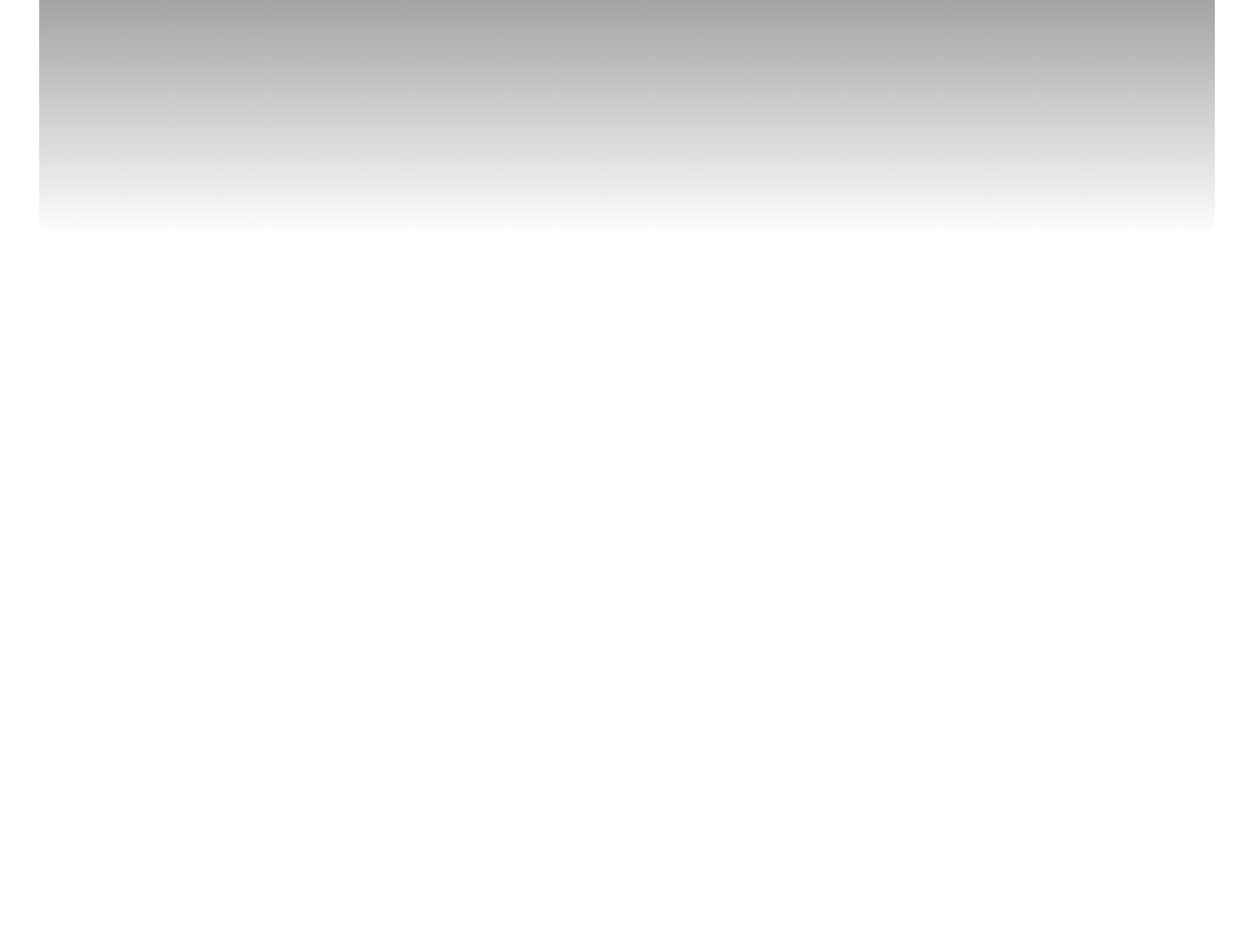
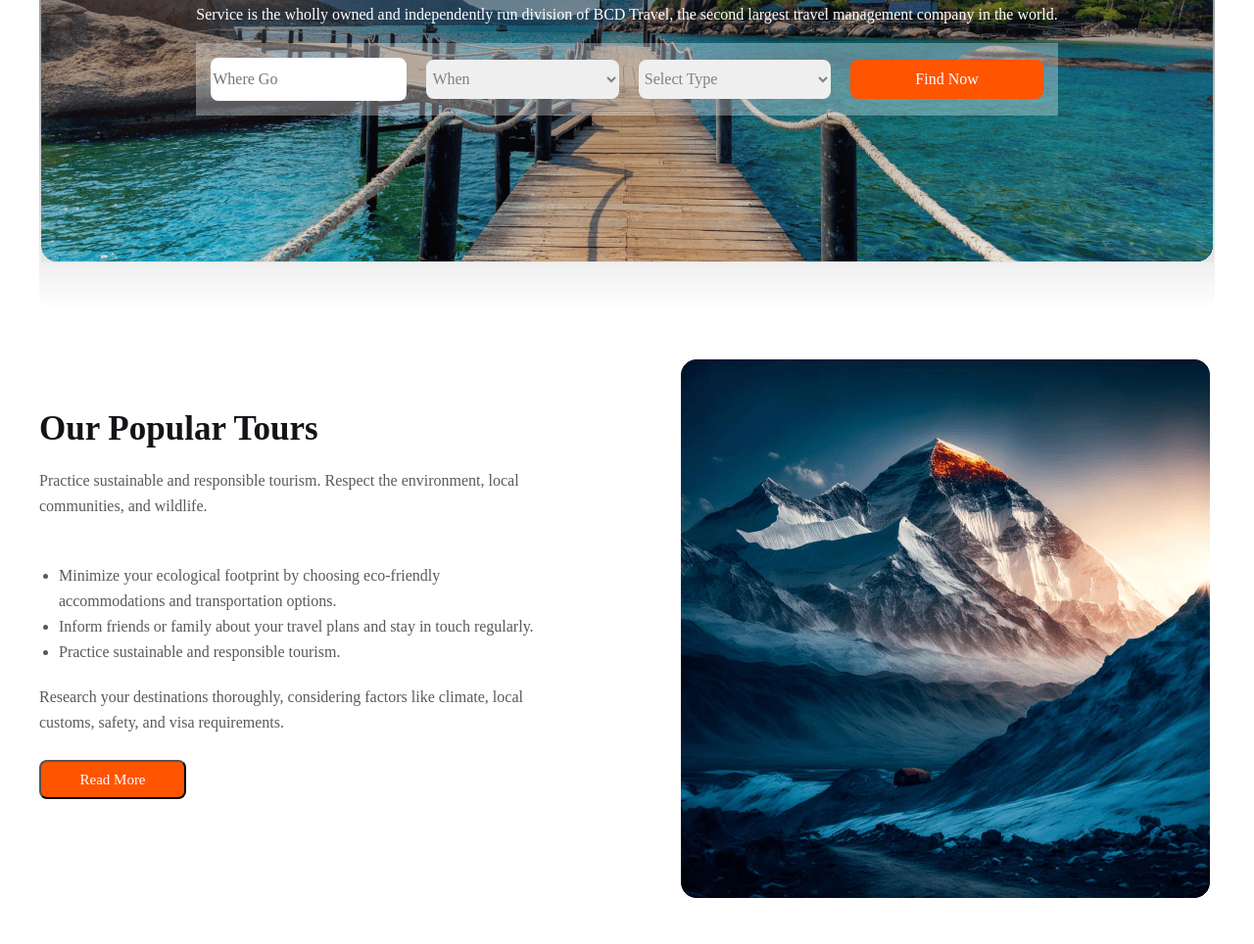
Before and after one commit to Sobayel/world-travel-tour, a plain HTML site: page index.html in a window 1280 px wide. Shown: the part 410-1374 px from the top of the page at 98% size. Before the commit the page ends 800 px from the top, so only its background shows below. Drawn offline with nearby package versions, Linux system fonts and the light colour scheme.

Commit message:
finished the popular section

```diff
--- a/index.html
+++ b/index.html
@@ -26,10 +26,67 @@
     </header>
     <main>
         <section>
-            <div class="banner-content">
-                <div class="banner-title">
-                    <h1>Explore Your Travel</h1>
-                    <h5 class="banner-discription">Service is the wholly owned and independently run division of BCD Travel, the second largest travel management company in the world.</h5>
+            <div class="banner-image">
+                <div class="banner-content">
+                    <div class="banner-title">
+                        <h1>Explore Your Travel</h1>
+                        <h5 class="banner-discription">Service is the wholly owned and independently run division of BCD Travel, the second largest travel management company in the world.</h5>
+                        <div class="filter">
+                            <form>
+                                <input class="item" type="text" placeholder="Where Go">
+                                <select class="item" >
+                                    <option value="">When</option>
+                                  </select>
+                                  <select class="item" >
+                                    <option value="">Select Type</option>
+                                  </select>
+                                  <button class="item find" >Find Now</button>
+                            </form>
+                        </div>
+                    </div>
+                </div>
+
+            </div>
+        </section>
+
+        <section class="popular">
+            <div class="popular-content">
+                <h2 class="section-title">Our Popular Tours</h2>
+                <p class="section-discription">
+                    Practice sustainable and responsible tourism. Respect the environment, local communities, and wildlife.
+                </p>
+                <ul>
+                    <li>Minimize your ecological footprint by choosing eco-friendly accommodations and transportation options.</li>
+                    <li>Inform friends or family about your travel plans and stay in touch regularly.</li>
+                    <li>Practice sustainable and responsible tourism.</li>
+                </ul>
+                <p>Research your destinations thoroughly, considering factors like climate, local customs, safety, and visa requirements.</p>
+                <button class="btn-primary">Read More</button>
+            </div>
+            <div class="popular-img">
+                <img src="Images/Rectangle 4.png" alt="">
+            </div>
+        </section>
+
+        <!-- 4th part -->
+        <section>
+            <div class="visit-content">
+                <h2 class="visit-title">Choose Your Destination</h2>
+                <p class="visit-discription">Learn about the local customs and etiquette of the places you'll be visiting <br> Respect the cultural norms and traditions of each destination.</p>
+            </div>
+            <div class="pictures">
+                <div class="row-0ne">
+                    <img src="./Images/Rectangle 5.png" alt="">
+                    <img src="./Images/Rectangle 8.png" alt="">
+                </div>
+                <div class="row-two">
+                    <img src="./Images/Rectangle 6.png" alt="">
+                    <img src="./Images/Rectangle 7.png" alt="">
+                    <img src="./Images/Rectangle 9.png" alt="">
+                </div>
+                <div class="row-three">
+                    <img src="./Images/Rectangle 11.png" alt="">
+                    <img src="./Images/Rectangle 10.png" alt="">
                 </div>
             </div>
         </section>
--- a/styles/world.css
+++ b/styles/world.css
@@ -1,9 +1,14 @@
 @import url('https://fonts.googleapis.com/css2?family=Work+Sans:wght@400;500;600;700;800&display=swap');
+
+* {
+    margin: 0;
+    padding: 0;
+}
 
 body {
     font-family: 'Work Sans', sans-serif;
 }
-
+/* 1st part */
 .header-section {
     width: 1200px;
     margin: 0 auto;
@@ -58,19 +63,25 @@ body {
     font-size: 18px;
     font-weight: 700;
 }
-/* main section */
+/* 2nd part */
+.banner-image {
+    background: url('../Images/Group\ 13.png') no-repeat center;
+    width: 1200px;
+    height: 600px;
+    margin: auto;
+    margin-top: 50px;
+}
+
 .banner-content {
-    background-image: url('');
     position: relative;
     background-size: contain;
     border-radius: 16px;
     background: linear-gradient(180deg, rgba(19, 19, 24, 0.80) 0%, rgba(19, 19, 24, 0.00) 100%);
-    width: 1200px;
-    height: 500px;
-    margin: auto;
-    margin-top: 50px;
+    display: flex;
+    justify-content: center;
+    align-items: center;
+    height: 100%;
 }
-
 .banner-title {
     color: #FFF;
     font-family: Mulish;
@@ -85,4 +96,150 @@ body {
     font-family: Mulish;
     font-size: 16px;
     font-weight: 400;
+    margin-top: 20px;
 }
+.filter {
+    padding: 15px;
+    background: rgba(255, 255, 255, 0.315);
+    margin-top: 20px;
+}
+
+.filter form {
+    display: flex;
+    justify-content: space-between;
+    align-items: center;
+    gap: 20px;
+}
+
+.filter .item {
+    width: 25%;
+    display: block;
+    height: 40px;
+    padding: 2px;
+    display: flex;
+    justify-content: center;
+    align-items: center;
+    border-radius: 8px;
+    color: rgba(19, 19, 24, 0.50);
+    font-family: Mulish;
+    font-size: 16px;
+    border: 0;
+    font-weight: 400;
+}
+.find{
+    background: #FF5400;
+    color: #fff !important;
+}
+
+/* popular 3rd part */
+.popular{
+    width: 1200px;
+    height: 600px;
+    display: flex;
+    margin-top: 50px;
+    justify-content: center;
+    align-items: center;
+    margin: auto;
+}
+.popular-content{
+    width: 50%;
+}
+.section-title{
+    color: #131318;
+font-family: Mulish;
+font-size: 35px;
+font-weight: 800;
+}
+.section-discription{
+    color: rgba(19, 19, 24, 0.70);
+font-family: Mulish;
+font-size: 16px;
+font-style: normal;
+font-weight: 400;
+line-height: 26px;
+padding-top: 25px;
+}
+.popular-content ul{
+    color: rgba(19, 19, 24, 0.70);
+font-family: Mulish;
+font-size: 16px;
+font-style: normal;
+font-weight: 400;
+line-height: 26px;
+width: 500px;
+padding-top: 20px;
+padding-left: 20px;
+}
+.popular-content p{
+    color: #5A5A5D;
+font-family: Mulish;
+font-size: 16px;
+font-weight: 400;
+line-height: 26px;
+padding-top: 20px;
+padding-bottom: 25px;
+}
+.btn-primary{
+    width: 150px;
+height: 40px;
+border-radius: 8px;
+background: #FF5400;
+color: #FFF;
+text-align: center;
+font-family: Mulish;
+font-size: 15px;
+font-style: normal;
+font-weight: 400;
+line-height: normal;
+}
+
+.popular-img{
+    width: 550px;
+    height: 500px;
+    width: 100%;
+    width: 50%;
+    padding-left: 110px;
+}
+/* 4th part */
+.visit-title{
+    color: #131318;
+text-align: center;
+font-family: Mulish;
+font-size: 40px;
+font-weight: 800;
+line-height: normal;
+margin-top: 50px;
+}
+.visit-discription{
+    color: rgba(19, 19, 24, 0.70);
+text-align: center;
+font-family: Mulish;
+font-size: 16px;
+font-weight: 400;
+line-height: 26px;
+padding: 20px;
+}
+.pictures{
+    width: 1200px;
+    height: 600px;
+    margin:0 auto;
+    justify-content: center;
+    align-items: center;
+    border-radius: 16px;
+    width: 100%;
+}
+.pictures .row-0ne{
+    display: grid;
+    grid-template-columns:2, 1fr;
+    gap: 1.5rem;
+}
+.pictures .row-two{
+    display: grid;
+    grid-template-columns: 3, 1fr;
+    gap: 1.5rem;
+}
+.pictures .row-three{
+    display: grid;
+    grid-template-columns: 2, 1fr;
+    gap: 1.5rem;
+}
```
Also changed, not shown: Images/Group 13.png (renamed from Images/Group 13 (1) (1).png), Images/search.png (added).
